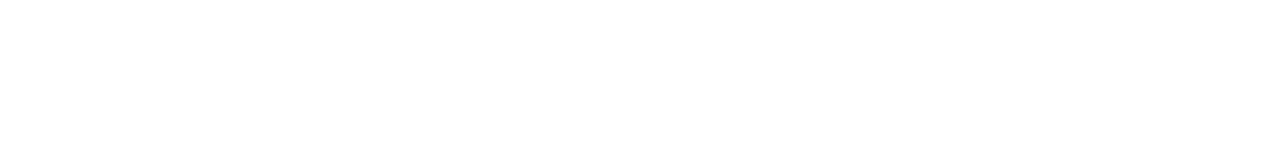
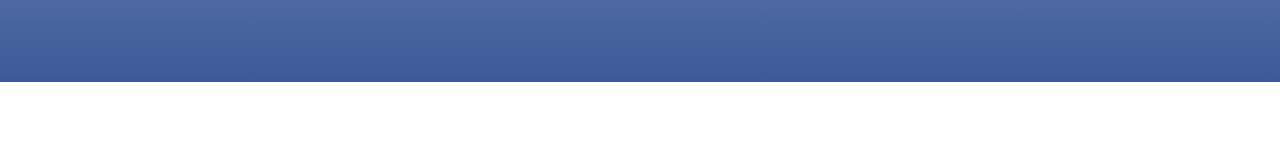
Before and after one commit to Moheelden/FaceBook, a plain HTML site: page index.html in a window 1280 px wide. Drawn offline with Linux system fonts and the light colour scheme.

Commit message:
Add img folder

```diff
--- a/css/style.css
+++ b/css/style.css
@@ -1,2 +1,12 @@
 @charset "utf-8";
 /* CSS Document */
+#header {
+			width: 100%;
+			height: 82px;
+			background-color: #3b5998;
+ 			background: linear-gradient(#4e69a2,#3b5998);
+         }
+
+body {
+	        margin:0px;
+     }
--- a/index.html
+++ b/index.html
@@ -7,5 +7,8 @@
 </head>
 
 <body>
+	<div id="header"></div>
+    <div id="main"></div>
+    <div id="footer"></div>
 </body>
 </html>
```
Also changed, not shown: img/logo.png (added).
